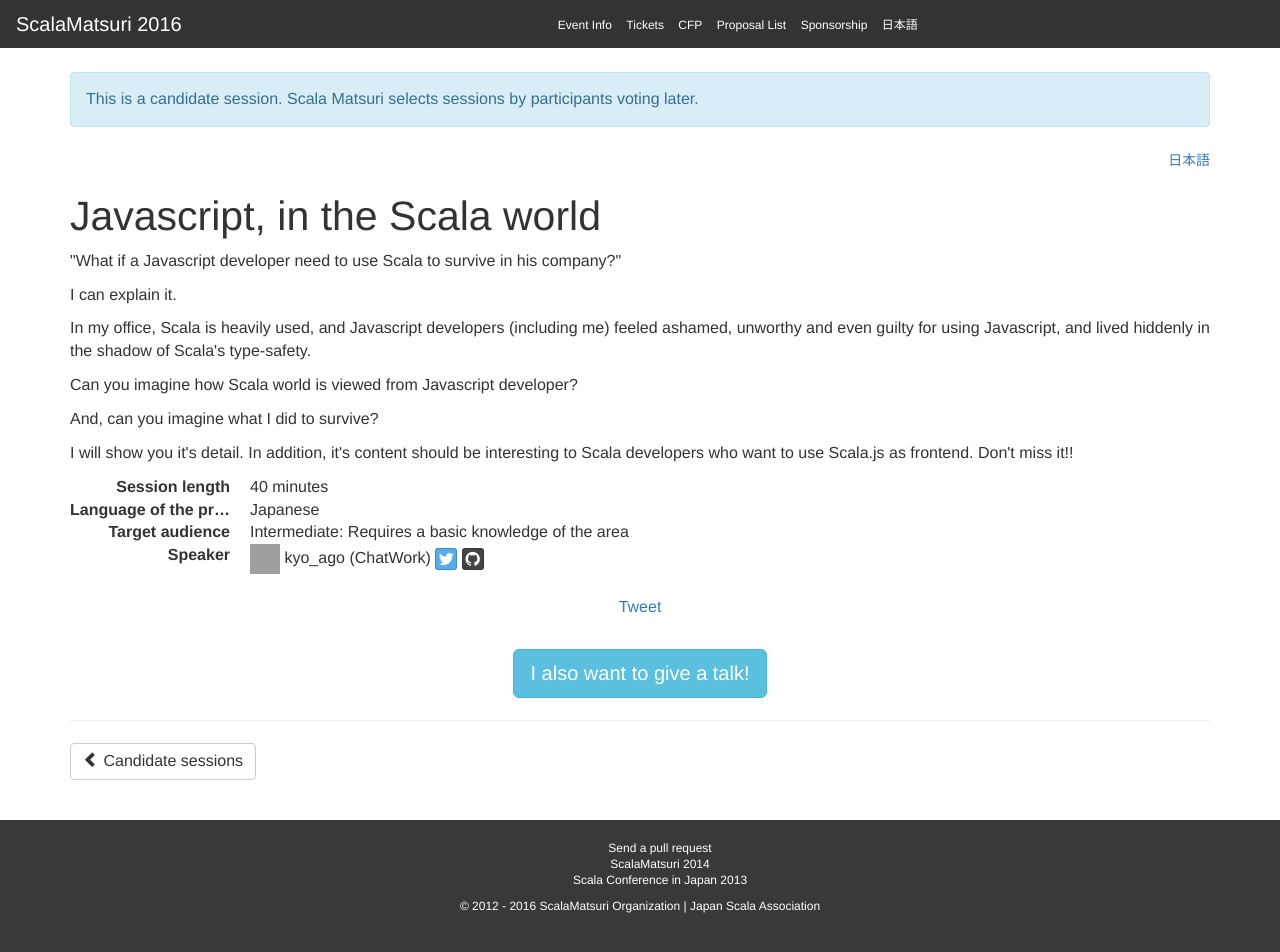
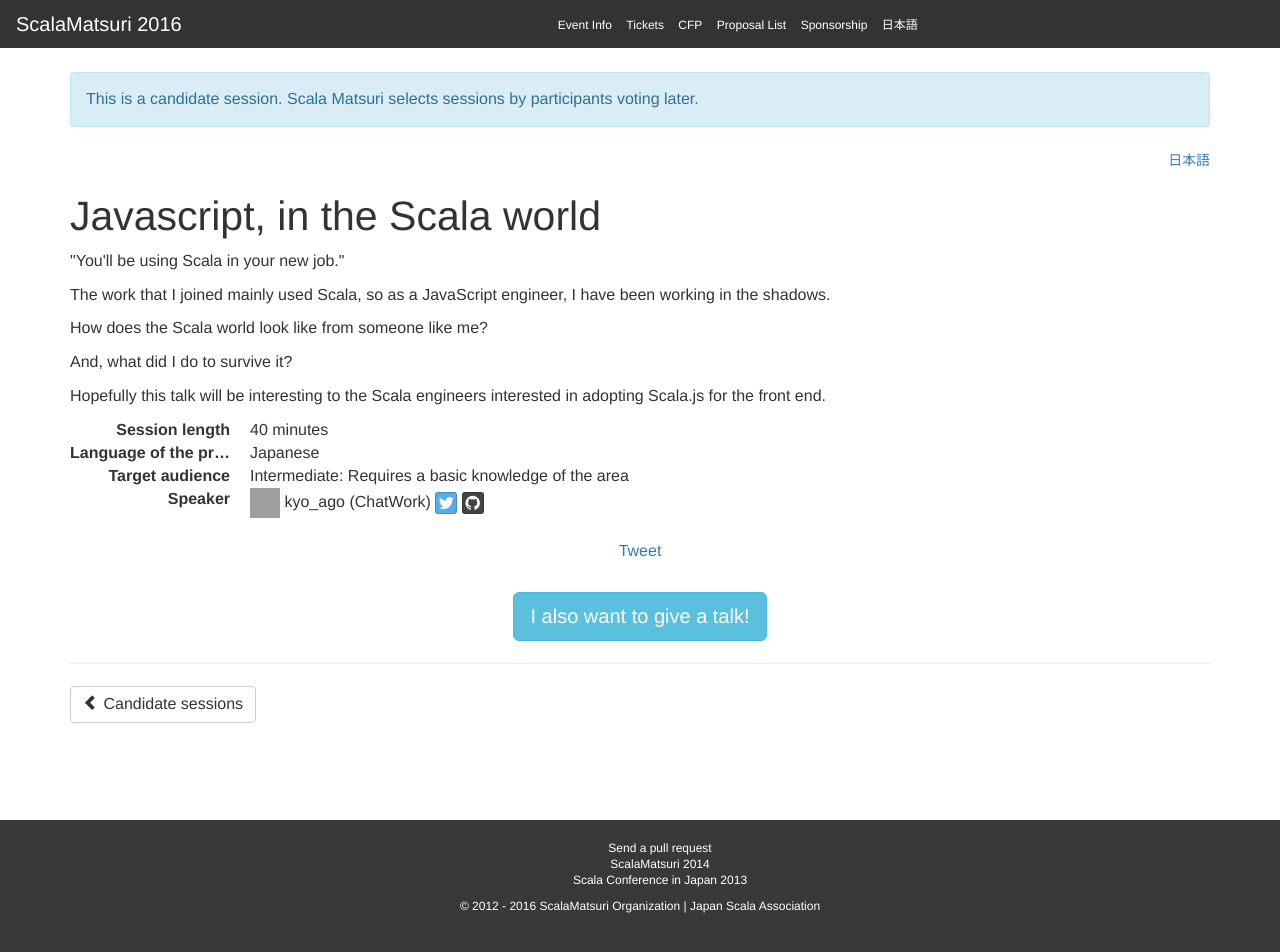
Before and after one commit to scalajp/2016.scalamatsuri.org, a Jekyll site: the page built from _candidates_en/KyoAgo_1.html, in a window 1280 px wide and 960 px high. Shown: the top 952 px of the window. Built offline with Jekyll 4.4.1, drawn with Linux system fonts in a browser that asks for light colours; nearby versions of some CDN libraries; comment, search, counter and statistics services are not loaded; grey boxes are pictures that could not be loaded.

Commit message:
apply reviews

```diff
--- a/_candidates_en/KyoAgo_1.html
+++ b/_candidates_en/KyoAgo_1.html
@@ -9,9 +9,8 @@ github: kyo-ago
 icon: https://pbs.twimg.com/profile_images/583085416376467456/pvJ8BcvS.png
 organization: ChatWork
 ---
-<p>"What if a Javascript developer need to use Scala to survive in his company?"</p>
-<p>I can explain it.</p>
-<p>In my office, Scala is heavily used, and Javascript developers (including me) feeled ashamed, unworthy and even guilty for using Javascript, and lived hiddenly in the shadow of Scala's type-safety.</p>
-<p>Can you imagine how Scala world is viewed from Javascript developer?</p>
-<p>And, can you imagine what I did to survive?</p>
-<p>I will show you it's detail. In addition, it's content should be interesting to Scala developers who want to use Scala.js as frontend. Don't miss it!!</p>
+<p>"You'll be using Scala in your new job."</p>
+<p>The work that I joined mainly used Scala, so as a JavaScript engineer, I have been working in the shadows.</p>
+<p>How does the Scala world look like from someone like me?</p>
+<p>And, what did I do to survive it?</p>
+<p>Hopefully this talk will be interesting to the Scala engineers interested in adopting Scala.js for the front end.</p>
```
